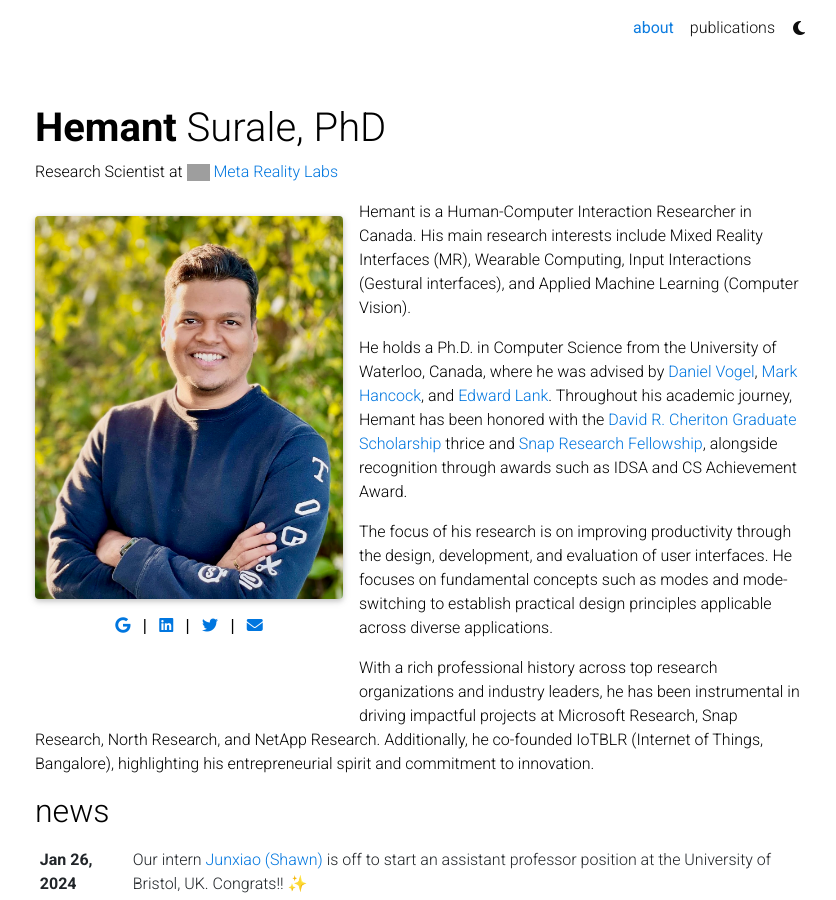
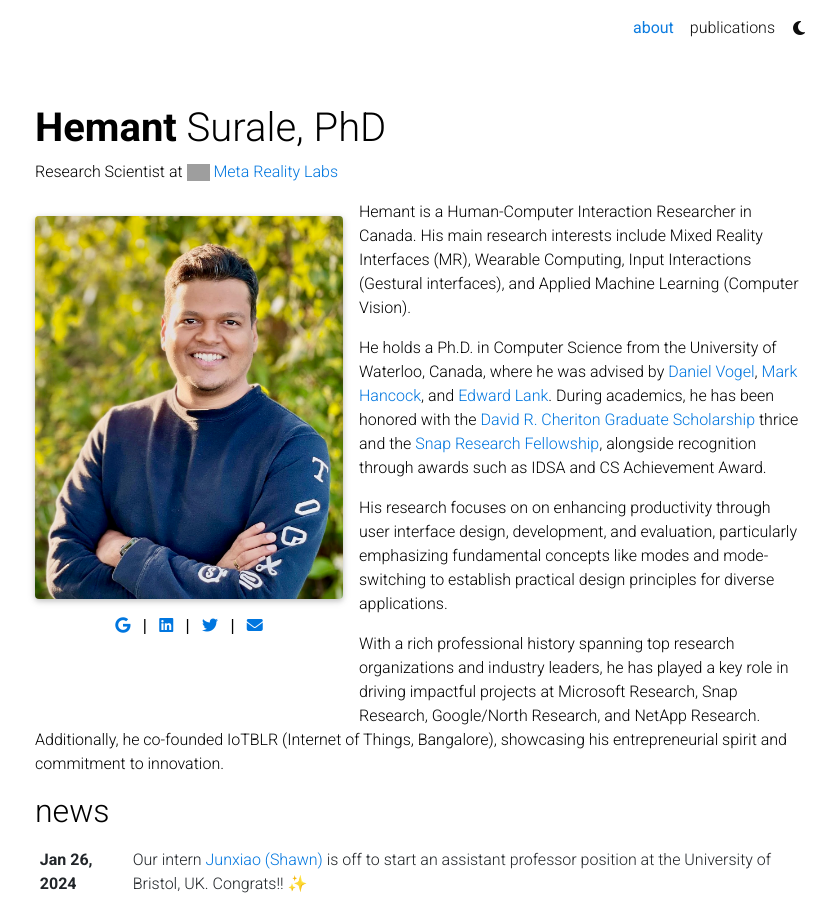
Before and after one commit to hemantsurale/hemantsurale.github.io, a Jekyll site: the page built from _pages/about.md, in a window 1280 px wide and 900 px high. Shown: the whole window, without its empty margins (220-1056 px from the left). Built offline with Jekyll 4.4.1, drawn with Linux system fonts in a browser that asks for light colours; emoji names are drawn with the system emoji font; comment, search, counter and statistics services are not loaded; a style sheet for code colours, icons or effects is not loaded; grey boxes are pictures that could not be loaded.

Commit message:
Bio Update

```diff
--- a/_pages/about.md
+++ b/_pages/about.md
@@ -32,8 +32,8 @@
 
 Hemant is a Human-Computer Interaction Researcher in Canada. His main research interests include Mixed Reality Interfaces (MR), Wearable Computing, Input Interactions (Gestural interfaces), and Applied Machine Learning (Computer Vision).
 
-He holds a Ph.D. in Computer Science from the University of Waterloo, Canada, where he was advised by [Daniel Vogel](https://scholar.google.com/citations?user=Yi5nK1EAAAAJ&hl=en), [Mark Hancock](https://scholar.google.com/citations?hl=en&user=PYvcN3cAAAAJ), and [Edward Lank](https://scholar.google.com/citations?user=e7P8IwgAAAAJ&hl=en&oi=ao). Throughout his academic journey, Hemant has been honored with the [David R. Cheriton Graduate Scholarship](https://cs.uwaterloo.ca/current-graduate-students/funding-and-awards/david-r-cheriton-graduate-scholarship) thrice and [Snap Research Fellowship](https://snapresearchfs.splashthat.com/), alongside recognition through awards such as IDSA and CS Achievement Award.
+He holds a Ph.D. in Computer Science from the University of Waterloo, Canada, where he was advised by [Daniel Vogel](https://scholar.google.com/citations?user=Yi5nK1EAAAAJ&hl=en), [Mark Hancock](https://scholar.google.com/citations?hl=en&user=PYvcN3cAAAAJ), and [Edward Lank](https://scholar.google.com/citations?user=e7P8IwgAAAAJ&hl=en&oi=ao). During academics, he has been honored with the [David R. Cheriton Graduate Scholarship](https://cs.uwaterloo.ca/current-graduate-students/funding-and-awards/david-r-cheriton-graduate-scholarship) thrice and the [Snap Research Fellowship](https://snapresearchfs.splashthat.com/), alongside recognition through awards such as IDSA and CS Achievement Award.
 
-The focus of his research is on improving productivity through the design, development, and evaluation of user interfaces. He focuses on fundamental concepts such as modes and mode-switching to establish practical design principles applicable across diverse applications.
+His research focuses on on enhancing productivity through user interface design, development, and evaluation, particularly emphasizing fundamental concepts like modes and mode-switching to establish practical design principles for diverse applications.
 
-With a rich professional history across top research organizations and industry leaders, he has been instrumental in driving impactful projects at Microsoft Research, Snap Research, North Research, and NetApp Research. Additionally, he co-founded IoTBLR (Internet of Things, Bangalore), highlighting his entrepreneurial spirit and commitment to innovation.
+With a rich professional history spanning top research organizations and industry leaders, he has played a key role in driving impactful projects at Microsoft Research, Snap Research, Google/North Research, and NetApp Research. Additionally, he co-founded IoTBLR (Internet of Things, Bangalore), showcasing his entrepreneurial spirit and commitment to innovation.
```
